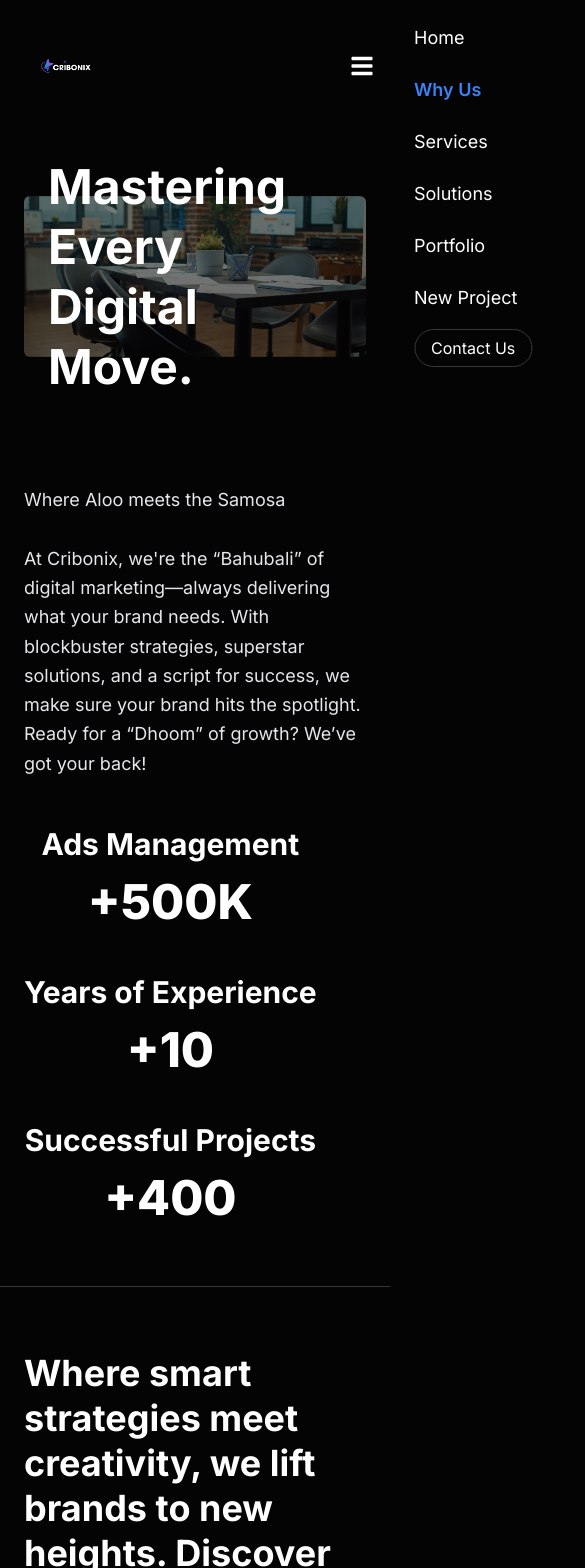
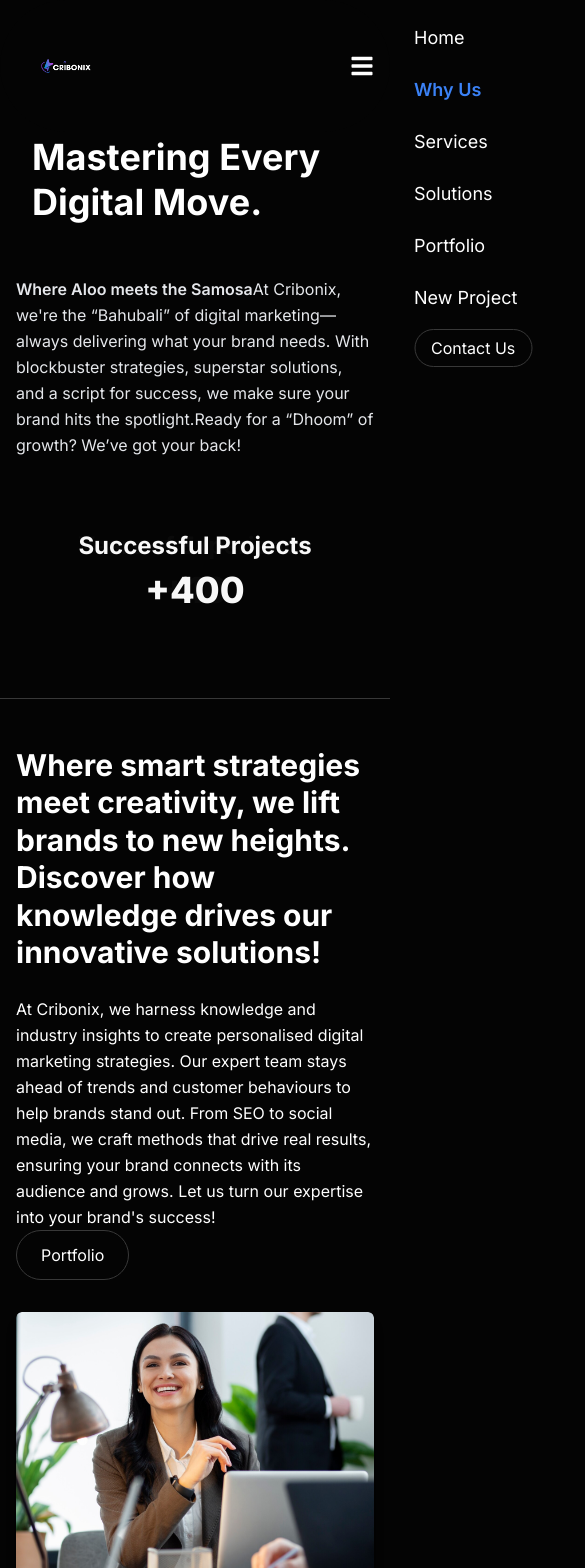
Before and after one commit to Mrityunjaydeepak/FST-CRI, a Next.js app: page /Whyus in a window 390 px wide. Shown: the top 1568 px of the page, 585 px wide, since content can reach past the window. Built offline with nearby package versions, Linux system fonts and the light colour scheme.

Commit message:
changed the animation for metrics

```diff
--- a/app/Whyus/page.tsx
+++ b/app/Whyus/page.tsx
@@ -1,7 +1,7 @@
 "use client";
 
 import Image from "next/image";
-import React, { useState } from "react";
+import React, { useState, useEffect, useRef, FC } from "react";
 import imgcont from "./Container.png";
 import Button from "../Components/Button";
 import team from "./Team.png";
@@ -23,11 +23,35 @@
 import { FaInstagram } from "react-icons/fa";
 import Link from "next/link";
 
-const Whyus = () => {
-  const images = [panel1, panel2, panel3];
+// Define the structure of a metric
+interface Metric {
+  title: string;
+  value: string;
+}
 
-  const [currentImageIndex, setCurrentImageIndex] = useState(0);
-  const [isFading, setIsFading] = useState(false);
+const Whyus: FC = () => {
+  const images: StaticImageData[] = [panel1, panel2, panel3];
+  const metrics: Metric[] = [
+    {
+      title: "Ads Management",
+      value: "+500K",
+    },
+    {
+      title: "Years of Experience",
+      value: "+10",
+    },
+    {
+      title: "Successful Projects",
+      value: "+400",
+    },
+  ];
+
+  const [currentImageIndex, setCurrentImageIndex] = useState<number>(0);
+  const [isFading, setIsFading] = useState<boolean>(false);
+
+  const [currentMetricIndex, setCurrentMetricIndex] = useState<number>(0);
+  const [isMetricVisible, setIsMetricVisible] = useState<boolean>(false);
+  const metricsRef = useRef<HTMLDivElement | null>(null);
 
   const handleButtonClick = (index: number) => {
     if (index === currentImageIndex || isFading) return;
@@ -43,23 +67,69 @@
     }, 500);
   };
 
+  // Metrics Animation Logic
+  useEffect(() => {
+    const observerOptions = {
+      root: null,
+      rootMargin: "0px",
+      threshold: 0.5,
+    };
+
+    const observerCallback = (entries: IntersectionObserverEntry[]) => {
+      entries.forEach((entry) => {
+        if (entry.isIntersecting) {
+          setIsMetricVisible(true);
+        } else {
+          setIsMetricVisible(false);
+        }
+      });
+    };
+
+    const observer = new IntersectionObserver(observerCallback, observerOptions);
+
+    if (metricsRef.current) {
+      observer.observe(metricsRef.current);
+    }
+
+    return () => {
+      if (metricsRef.current) {
+        observer.unobserve(metricsRef.current);
+      }
+    };
+  }, []);
+
+  useEffect(() => {
+    let metricInterval: NodeJS.Timeout;
+
+    if (isMetricVisible) {
+      metricInterval = setInterval(() => {
+        setCurrentMetricIndex((prevIndex) =>
+          prevIndex === metrics.length - 1 ? 0 : prevIndex + 1
+        );
+      }, 3000); // Change metric every 3 seconds
+    } else {
+      clearInterval(metricInterval);
+    }
+
+    return () => clearInterval(metricInterval);
+  }, [isMetricVisible, metrics.length]);
+
   return (
     <div className="bg-[#040404] scroll-smooth">
       {/* Hero Section */}
-      <div className="container mx-auto px-6 py-16">
+      <div className="container mx-auto px-4 sm:px-6 lg:px-8 py-12 sm:py-16">
         <div className="relative w-full h-auto sm:h-96 lg:h-[40rem]">
           <Image
             src={imgcont}
             alt="Why Us Background Image"
-            layout="responsive"
-            width={1200}
-            height={600}
+            layout="fill"
+            objectFit="cover"
             className="object-cover opacity-50 rounded-md"
           />
 
           {/* Overlay Content */}
-          <div className="absolute inset-0 flex flex-col justify-center items-start px-6 md:px-16">
-            <h2 className="text-5xl sm:text-6xl md:text-7xl lg:text-8xl font-bold text-white leading-tight">
+          <div className="absolute inset-0 flex flex-col justify-center items-start px-4 sm:px-6 lg:px-16">
+            <h2 className="text-4xl sm:text-5xl md:text-6xl lg:text-7xl font-bold text-white leading-tight">
               Mastering Every <span className="block">Digital Move.</span>
             </h2>
           </div>
@@ -67,100 +137,94 @@
       </div>
 
       {/* Content Section */}
-      <div className="container mx-auto px-6 py-16">
-        <div className="flex flex-col lg:flex-row justify-between items-start lg:items-center space-y-12 lg:space-y-0 lg:space-x-24">
+      <div className="container mx-auto px-4 sm:px-6 lg:px-8 py-12 sm:py-16">
+        <div className="flex flex-col lg:flex-row items-start lg:items-center space-y-8 lg:space-y-0 lg:space-x-12">
           {/* Left Content */}
-          <div className="flex">
-            <p className="text-left text-lg sm:text-xl md:text-2xl text-gray-200 leading-relaxed">
-              Where Aloo meets the Samosa
-              <br /> <br />
+          <div className="w-full lg:w-1/2">
+            <p className="text-left text-base sm:text-lg md:text-xl text-gray-200 leading-relaxed">
+              <span className="font-semibold">Where Aloo meets the Samosa</span>
+
+              <br className="hidden sm:block" />
+
               At Cribonix, we're the “Bahubali” of digital marketing—always delivering what your brand needs. With blockbuster strategies, superstar solutions, and a script for success, we make sure your brand hits the spotlight.
-              <br />
+
+              <br className="hidden sm:block" />
+
               Ready for a “Dhoom” of growth? We’ve got your back!
             </p>
           </div>
 
           {/* Right Content: Metrics */}
-          <div className="flex flex-col sm:flex-row justify-between space-y-12 sm:space-y-0 sm:space-x-12">
-            {/* Metric 1 */}
-            <div className="flex flex-col items-center">
-              <h2 className="text-3xl sm:text-4xl font-bold text-white text-center">
-                Ads Management
-              </h2>
-              <h1 className="text-5xl sm:text-6xl font-extrabold text-white mt-4">
-                +500K
-              </h1>
-            </div>
-
-            {/* Metric 2 */}
-            <div className="flex flex-col items-center">
-              <h2 className="text-3xl sm:text-4xl font-bold text-white text-center">
-                Years of Experience
-              </h2>
-              <h1 className="text-5xl sm:text-6xl font-extrabold text-white mt-4">
-                +10
-              </h1>
-            </div>
-
-            {/* Metric 3 */}
-            <div className="flex flex-col items-center">
-              <h2 className="text-3xl sm:text-4xl font-bold text-white text-center">
-                Successful Projects
-              </h2>
-              <h1 className="text-5xl sm:text-6xl font-extrabold text-white mt-4">
-                +400
-              </h1>
-            </div>
+          <div
+            className="w-full lg:w-1/2 relative h-40 sm:h-48 md:h-56 lg:h-64 flex justify-center items-center overflow-hidden"
+            ref={metricsRef}
+          >
+            {metrics.map((metric, index) => (
+              <div
+                key={index}
+                className={`absolute inset-0 flex flex-col items-center justify-center transition-opacity duration-1000 ${
+                  currentMetricIndex === index ? "opacity-100" : "opacity-0"
+                }`}
+              >
+                <h2 className="text-2xl sm:text-3xl font-bold text-white text-center">
+                  {metric.title}
+                </h2>
+                <h1 className="text-4xl sm:text-5xl font-extrabold text-white mt-2">
+                  {metric.value}
+                </h1>
+              </div>
+            ))}
           </div>
         </div>
       </div>
 
       {/* How We Started */}
-      <div className="container mx-auto px-6 py-16 border-t border-secondary">
-        <div className="flex flex-col lg:flex-row items-start lg:items-start space-y-12 lg:space-y-0 lg:space-x-16">
+      <div className="container mx-auto px-4 sm:px-6 lg:px-8 py-12 sm:py-16 border-t border-secondary">
+        <div className="flex flex-col lg:flex-row items-start lg:items-start space-y-8 lg:space-y-0 lg:space-x-12">
           {/* Left Description */}
           <div className="flex-1 space-y-6">
-            <h2 className="text-white text-4xl sm:text-5xl md:text-6xl font-bold leading-tight">
+            <h2 className="text-white text-3xl sm:text-4xl md:text-5xl lg:text-6xl font-bold leading-tight">
               Where smart strategies meet creativity, we lift brands to new heights. Discover how knowledge drives our innovative solutions!
             </h2>
-            <p className="text-white text-lg sm:text-xl md:text-2xl leading-relaxed">
+            <p className="text-white text-base sm:text-lg md:text-xl leading-relaxed">
               At Cribonix, we harness knowledge and industry insights to create personalised digital marketing strategies. Our expert team stays ahead of trends and customer behaviours to help brands stand out. From SEO to social media, we craft methods that drive real results, ensuring your brand connects with its audience and grows. Let us turn our expertise into your brand's success!
             </p>
             <Link href="/Portfolio">
-              <button className="border text-xl line-through border-secondary rounded-full px-6 py-3 text-white hover:bg-gradient-to-r from-[#009DD1] to-[#bf3fd2] transition">
+              <button className="border text-base sm:text-lg md:text-xl border-secondary rounded-full px-6 py-3 text-white hover:bg-gradient-to-r from-[#009DD1] to-[#bf3fd2] transition">
                 Portfolio
               </button>
             </Link>
           </div>
 
           {/* Right Image */}
-          <div className="flex justify-center items-center">
+          <div className="w-full lg:w-1/2 flex justify-center items-center">
             <Image
               src={team}
               alt="Team Image"
               width={600}
               height={500}
-              className="object-cover rounded-md shadow-lg flex justify-center items-center"
+              className="object-cover rounded-md shadow-lg"
+              layout="responsive"
             />
           </div>
         </div>
       </div>
 
       {/* Our Values */}
-      <div className="container mx-auto px-6 py-16 border-t border-secondary">
-        <div className="flex flex-col items-center space-y-8">
-          <h1 className="text-4xl sm:text-5xl md:text-6xl font-bold text-white text-center">
+      <div className="container mx-auto px-4 sm:px-6 lg:px-8 py-12 sm:py-16 border-t border-secondary">
+        <div className="flex flex-col items-center space-y-6 md:space-y-8">
+          <h1 className="text-3xl sm:text-4xl md:text-5xl lg:text-6xl font-bold text-white text-center">
             THE VALUES THAT DRIVE, <br />
             EVERYTHING WE DO
           </h1>
-          <h2 className="text-lg sm:text-xl md:text-2xl text-white font-light text-center">
+          <h2 className="text-base sm:text-lg md:text-xl text-white font-light text-center">
             - More than goals. We’re on a mission.
             <br />
             Our values are the fuel behind every campaign, strategy, and breakthrough.
           </h2>
         </div>
 
-        <div className="flex flex-col lg:flex-row justify-center items-center space-y-12 lg:space-y-0 lg:space-x-12 mt-12">
+        <div className="flex flex-col lg:flex-row justify-center items-center space-y-8 lg:space-y-0 lg:space-x-12 mt-12">
           {/* Dynamic Image Section */}
           <div className="relative w-full lg:w-2/3 transition-opacity duration-500">
             <Image
@@ -176,12 +240,12 @@
           </div>
 
           {/* Buttons Section */}
-          <div className="flex flex-row lg:flex-col justify-center items-center space-x-6 lg:space-x-0 lg:space-y-6">
+          <div className="flex flex-row lg:flex-col justify-center items-center space-x-4 lg:space-x-0 lg:space-y-4">
             {images.map((img, index) => (
               <button
                 key={index}
                 onClick={() => handleButtonClick(index)}
-                className={`w-12 h-12 sm:w-14 sm:h-14 text-lg sm:text-xl bg-black rounded-full  hover:text-white transition-colors duration-300 focus:outline-none ${
+                className={`w-10 h-10 sm:w-12 sm:h-12 text-sm sm:text-base bg-black rounded-full hover:text-white transition-colors duration-300 focus:outline-none flex items-center justify-center ${
                   currentImageIndex === index ? "bg-white text-black" : ""
                 }`}
                 aria-label={`Display image ${index + 1}`}
@@ -194,13 +258,13 @@
       </div>
 
       {/* Our Clients Section */}
-      <div className="container mx-auto px-6 py-16 border-t border-secondary">
-        <div className="flex flex-col lg:flex-row items-start lg:items-start space-y-12 lg:space-y-0 lg:space-x-16">
+      <div className="container mx-auto px-4 sm:px-6 lg:px-8 py-12 sm:py-16 border-t border-secondary">
+        <div className="flex flex-col lg:flex-row items-start lg:items-start space-y-8 lg:space-y-0 lg:space-x-12">
           <div className="lg:w-1/2 space-y-6">
-            <h1 className="text-4xl sm:text-5xl lg:text-6xl font-bold text-white">
+            <h1 className="text-3xl sm:text-4xl lg:text-5xl font-bold text-white">
               OUR TRUSTED <br /> CLIENTS
             </h1>
-            <p className="text-lg sm:text-xl text-white leading-relaxed">
+            <p className="text-base sm:text-lg md:text-xl text-white leading-relaxed">
               Collaborating with the best to bring their visions to life. From emerging startups to established brands, we’re honoured to be the trusted digital partner that helps them thrive in the modern market.
             </p>
           </div>
@@ -208,28 +272,27 @@
       </div>
 
       {/* Our Team */}
-      <div className="container mx-auto px-6 py-16 border-t border-secondary">
-        <div className="flex flex-col lg:flex-row justify-between items-start lg:items-start space-y-12 lg:space-y-0 lg:space-x-16">
+      <div className="container mx-auto px-4 sm:px-6 lg:px-8 py-12 sm:py-16 border-t border-secondary">
+        <div className="flex flex-col lg:flex-row justify-between items-start lg:items-start space-y-8 lg:space-y-0 lg:space-x-12">
           {/* Left Content */}
           <div className="lg:w-1/2 space-y-6">
-            <h1 className="text-4xl sm:text-5xl lg:text-6xl font-extrabold text-white">
+            <h1 className="text-3xl sm:text-4xl lg:text-5xl font-extrabold text-white">
               MEET OUR TEAM
             </h1>
-            <p className="text-lg sm:text-xl text-white leading-relaxed">
+            <p className="text-base sm:text-lg md:text-xl text-white leading-relaxed">
               The brains behind the brilliance, the faces behind the flair. Meet the dreamers, creators, and doers shaping Cribonix’s magic.
             </p>
           </div>
 
           {/* Right Buttons */}
-          <div className="flex flex-col sm:flex-row space-y-6 sm:space-y-0 sm:space-x-8 justify-center items-center">
+          <div className="flex flex-col sm:flex-row space-y-4 sm:space-y-0 sm:space-x-8 justify-center items-center lg:items-start">
             <Button
               text="Join Us"
               href="/Contact"
               variant="primary"
               ariaLabel="Join Us"
-              className="w-full sm:w-48 p-3 flex justify-center items-center hover:text-white hover:bg-gradient-to-r from-[#009DD1] to-[#bf3fd2]"
+              className="w-full sm:w-40 p-3 flex justify-center items-center hover:text-white hover:bg-gradient-to-r from-[#009DD1] to-[#bf3fd2] transition"
             />
-
           </div>
         </div>
 
@@ -243,68 +306,72 @@
               width={250}
               height={250}
               className="object-cover rounded-md shadow-lg"
+              layout="responsive"
             />
             <p className="text-gray-400 font-light text-sm mt-4">
               Hi! my Name is
             </p>
-            <h2 className="text-white font-bold text-lg">Herman Defoe</h2>
-            <h2 className="text-white text-md font-light">CEO & Founder</h2>
+            <h2 className="text-white font-bold text-lg mt-1">Herman Defoe</h2>
+            <h3 className="text-white text-md font-light">CEO & Founder</h3>
           </div>
 
           {/* Team Member 2 */}
           <div className="flex flex-col items-center">
             <Image
               src={mem2}
-              alt="Team Member"
+              alt="Jane Doe"
               width={250}
               height={250}
               className="object-cover rounded-md shadow-lg"
+              layout="responsive"
             />
             <p className="text-gray-400 font-light text-sm mt-4">
               Hi! my Name is
             </p>
-            <h2 className="text-white font-bold text-lg">Jane Doe</h2>
-            <h2 className="text-white text-md font-light">Marketing Head</h2>
+            <h2 className="text-white font-bold text-lg mt-1">Jane Doe</h2>
+            <h3 className="text-white text-md font-light">Marketing Head</h3>
           </div>
 
           {/* Team Member 3 */}
           <div className="flex flex-col items-center">
             <Image
               src={mem3}
-              alt="Team Member"
+              alt="John Smith"
               width={250}
               height={250}
               className="object-cover rounded-md shadow-lg"
+              layout="responsive"
             />
             <p className="text-gray-400 font-light text-sm mt-4">
               Hi! my Name is
             </p>
-            <h2 className="text-white font-bold text-lg">John Smith</h2>
-            <h2 className="text-white text-md font-light">Creative Director</h2>
+            <h2 className="text-white font-bold text-lg mt-1">John Smith</h2>
+            <h3 className="text-white text-md font-light">Creative Director</h3>
           </div>
 
           {/* Team Member 4 */}
           <div className="flex flex-col items-center">
             <Image
               src={mem4}
-              alt="Team Member"
+              alt="Emily Davis"
               width={250}
               height={250}
               className="object-cover rounded-md shadow-lg"
+              layout="responsive"
             />
             <p className="text-gray-400 font-light text-sm mt-4">
               Hi! my Name is
             </p>
-            <h2 className="text-white font-bold text-lg">Emily Davis</h2>
-            <h2 className="text-white text-md font-light">Lead Designer</h2>
+            <h2 className="text-white font-bold text-lg mt-1">Emily Davis</h2>
+            <h3 className="text-white text-md font-light">Lead Designer</h3>
           </div>
         </div>
       </div>
 
       {/* Visit Our Office */}
-      <div className="container mx-auto px-6 py-16 border-t border-secondary">
-        <div className="flex justify-center mb-12">
-          <h1 className="font-extrabold text-white text-4xl sm:text-5xl lg:text-6xl text-center">
+      <div className="container mx-auto px-4 sm:px-6 lg:px-8 py-12 sm:py-16 border-t border-secondary">
+        <div className="flex justify-center mb-8 sm:mb-12">
+          <h1 className="font-extrabold text-white text-3xl sm:text-4xl lg:text-5xl text-center">
             VISIT OUR OFFICE
           </h1>
         </div>
@@ -315,22 +382,23 @@
             width={1500}
             height={990}
             className="object-cover rounded-md shadow-lg opacity-80"
+            layout="responsive"
           />
         </div>
       </div>
 
       {/* Follow us on Instagram */}
-      <div className="container mx-auto px-6 py-16 border-t border-secondary">
-        <div className="flex flex-col items-center space-y-8">
-          <h1 className="text-4xl sm:text-5xl md:text-6xl font-extrabold text-white text-center">
+      <div className="container mx-auto px-4 sm:px-6 lg:px-8 py-12 sm:py-16 border-t border-secondary">
+        <div className="flex flex-col items-center space-y-6 sm:space-y-8">
+          <h1 className="text-3xl sm:text-4xl md:text-5xl lg:text-6xl font-extrabold text-white text-center">
             FOLLOW OUR WORK <br /> ON INSTAGRAM
           </h1>
-          <h2 className="text-lg sm:text-xl md:text-2xl text-white text-center">
+          <h2 className="text-base sm:text-lg md:text-xl text-white text-center">
             Behind Every Swipe, There’s a Story to Tell.
             <br />
             Join us on Instagram for a peek into our world!
           </h2>
-          <div className="flex flex-row items-center justify-center space-x-4 mt-8">
+          <div className="flex flex-row items-center justify-center space-x-3 sm:space-x-4 mt-6 sm:mt-8">
             <Image src={circle} alt="Circle Icon" width={24} height={24} />
             <span className="text-white font-bold">@Productionx</span>
             <Image src={verified} alt="Verified Icon" width={24} height={24} />
@@ -338,7 +406,7 @@
               href="https://www.instagram.com/cribonix/"
               target="_blank"
               rel="noopener noreferrer"
-              className="flex items-center space-x-2 px-6 py-2 border border-secondary rounded-full text-white hover:bg-gradient-to-r from-[#833ab4] via-[#fd1d1d] to-[#fcb045] transition-colors duration-300"
+              className="flex items-center space-x-2 px-4 sm:px-6 py-2 border border-secondary rounded-full text-white hover:bg-gradient-to-r from-[#833ab4] via-[#fd1d1d] to-[#fcb045] transition-colors duration-300"
             >
               <FaInstagram />
               <span>Follow us</span>
@@ -347,27 +415,29 @@
         </div>
 
         {/* Instagram Images */}
-        <div className="flex flex-col lg:flex-row justify-center gap-8 items-center mt-12">
+        <div className="flex flex-col lg:flex-row justify-center gap-8 items-center mt-8 sm:mt-12">
           {/* Mountain Image */}
-          <div className="flex">
+          <div className="flex w-full lg:w-1/2">
             <Image
               src={mountain}
               alt="Mountain"
               width={530}
               height={550}
               className="object-cover rounded-md shadow-lg"
+              layout="responsive"
             />
           </div>
 
           {/* Grid of Images */}
-          <div className="flex flex-col gap-8">
-            <div className="flex flex-row gap-8">
+          <div className="flex flex-col w-full lg:w-1/2 gap-6 sm:gap-8">
+            <div className="flex flex-row gap-4 sm:gap-6">
               <Image
                 src={g1}
                 alt="Gallery 1"
                 width={250}
                 height={250}
                 className="object-cover rounded-md shadow-lg"
+                layout="responsive"
               />
               <Image
                 src={g2}
@@ -375,15 +445,17 @@
                 width={250}
                 height={250}
                 className="object-cover rounded-md shadow-lg"
+                layout="responsive"
               />
             </div>
-            <div className="flex flex-row gap-8">
+            <div className="flex flex-row gap-4 sm:gap-6">
               <Image
                 src={g3}
                 alt="Gallery 3"
                 width={250}
                 height={250}
                 className="object-cover rounded-md shadow-lg"
+                layout="responsive"
               />
               <Image
                 src={g4}
@@ -391,6 +463,7 @@
                 width={250}
                 height={250}
                 className="object-cover rounded-md shadow-lg"
+                layout="responsive"
               />
             </div>
           </div>
```
